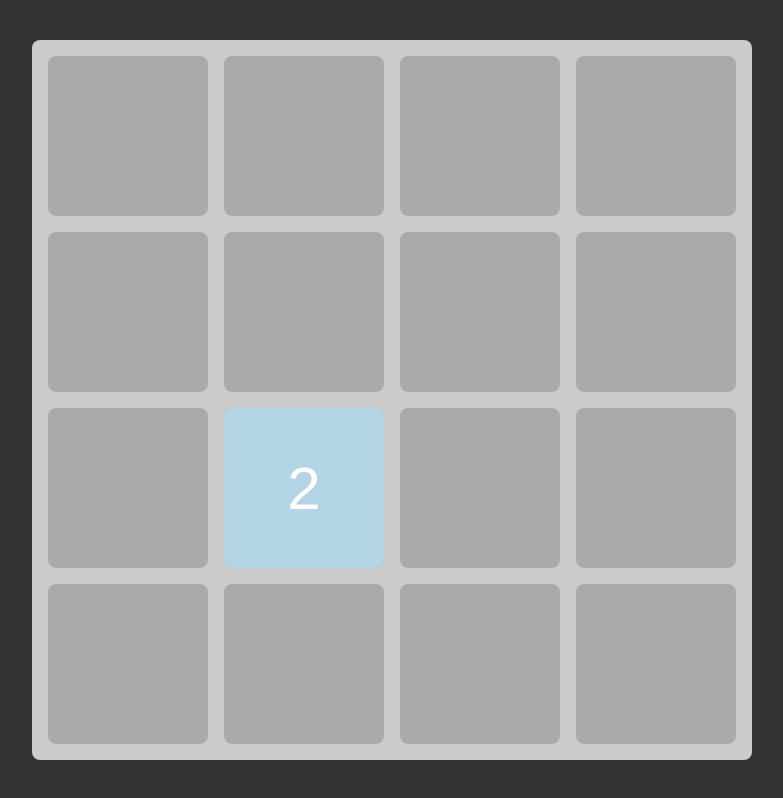
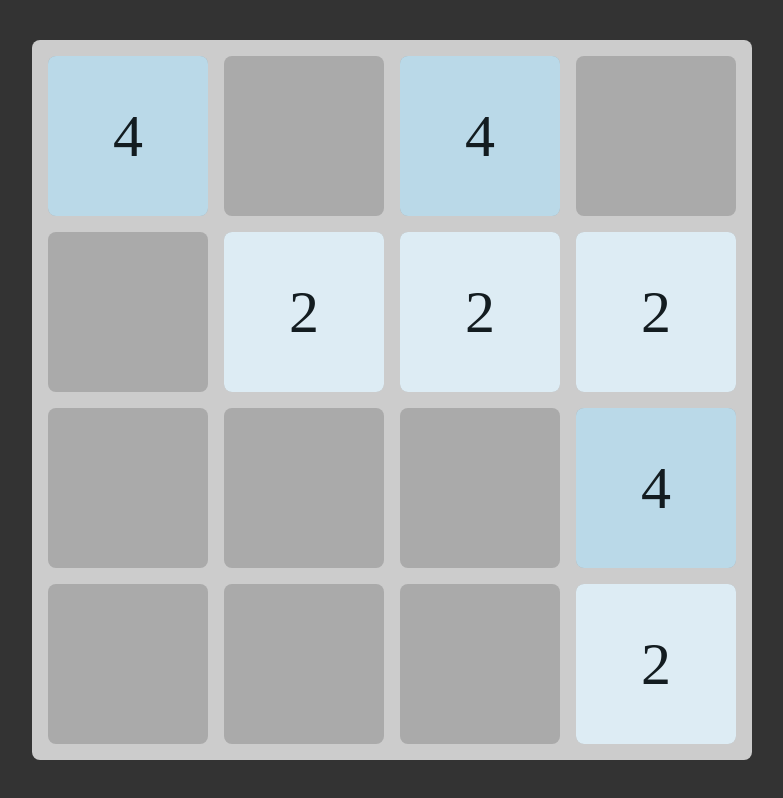
Before and after one commit to wesley08/2048, a plain HTML site: page index.html in a window 1280 px wide. Shown: the whole page, without its empty margins (248-1031 px from the left). Drawn offline with Linux system fonts and the light colour scheme.

Commit message:
refactor

```diff
--- /dev/null
+++ b/grid.js
@@ -0,0 +1,62 @@
+const GRID_SIZE = 4;
+const CELL_SIZE = 20;
+const CELL_GAP = 2;
+
+export default class Grid {
+  #cells;
+  constructor(gridElement) {
+    gridElement.style.setProperty("--grid-size", GRID_SIZE);
+    gridElement.style.setProperty("--cell-size", `${CELL_SIZE}vmin`);
+    gridElement.style.setProperty("--cell-gap", `${CELL_GAP}vmin`);
+    this.#cells = createCellElement(gridElement).map((cellElement, index) => {
+      return new Cell(
+        cellElement,
+        index % GRID_SIZE,
+        Math.floor(index / GRID_SIZE)
+      );
+    });
+  }
+
+  get #emptyCells() {
+    return this.#cells.filter((cell) => cell.tile == null);
+  }
+
+  randomEmptyCell() {
+    const randomIndex = Math.floor(Math.random() * this.#emptyCells.length);
+    return this.#emptyCells[randomIndex];
+  }
+}
+
+class Cell {
+  #cellElement;
+  #x;
+  #y;
+  #tile;
+  constructor(cellElement, x, y) {
+    this.#cellElement = cellElement;
+    this.#x = x;
+    this.#y = y;
+  }
+
+  get tile() {
+    return this.#tile;
+  }
+
+  set tile(value) {
+    this.#tile = value;
+    if (value == null) return;
+    this.#tile.x = this.#x;
+    this.#tile.y = this.#y;
+  }
+}
+
+function createCellElement(gridElement) {
+  let cells = [];
+  for (let i = 0; i < GRID_SIZE * GRID_SIZE; i++) {
+    const cell = document.createElement("div");
+    cell.classList.add("cell");
+    cells.push(cell);
+    gridElement.appendChild(cell);
+  }
+  return cells;
+}
--- a/index.html
+++ b/index.html
@@ -9,24 +9,6 @@
     <script src="index.js" type="module"></script>
 </head>
 <body>
-    <div id="game-board">
-        <div class="cell"></div>
-        <div class="cell"></div>
-        <div class="cell"></div>
-        <div class="cell"></div>
-        <div class="cell"></div>
-        <div class="cell"></div>
-        <div class="cell"></div>
-        <div class="cell"></div>
-        <div class="cell"></div>
-        <div class="cell"></div>
-        <div class="cell"></div>
-        <div class="cell"></div>
-        <div class="cell"></div>
-        <div class="cell"></div>
-        <div class="cell"></div>
-        <div class="cell"></div>
-        <div class="tile">2</div>
-    </div>
+    <div id="game-board"/>
 </body>
 </html>
--- a/index.js
+++ b/index.js
@@ -0,0 +1,39 @@
+import Grid from "./grid.js";
+import Tile from "./tile.js";
+
+const gameBoard = document.getElementById("game-board");
+const grid = new Grid(gameBoard);
+
+grid.randomEmptyCell().tile = new Tile(gameBoard);
+grid.randomEmptyCell().tile = new Tile(gameBoard);
+grid.randomEmptyCell().tile = new Tile(gameBoard);
+grid.randomEmptyCell().tile = new Tile(gameBoard);
+grid.randomEmptyCell().tile = new Tile(gameBoard);
+grid.randomEmptyCell().tile = new Tile(gameBoard);
+grid.randomEmptyCell().tile = new Tile(gameBoard);
+
+setupInput();
+
+function setupInput() {
+  window.addEventListener("keydown", handleInput, { once: true });
+}
+
+function handleInput(e) {
+  switch (e.key) {
+    case "ArrowUp":
+      moveUp();
+      break;
+    case "ArrowDown":
+      moveDown();
+      break;
+    case "ArrowRight":
+      moveRight();
+      break;
+    case "ArrowLeft":
+      moveLeft();
+      break;
+    default:
+      setupInput();
+  }
+  setupInput();
+}
--- a/style.css
+++ b/style.css
@@ -1,6 +1,6 @@
- *, *::before, *::after{
-     box-sizing: border-box;
-     font-family: Arial;
+box-sizing: border-box;
+*, *::before, *::after{
+font-family: Arial;
  }
  body{
      background-color: #333;
@@ -13,9 +13,6 @@
  }
 
  #game-board{
-     --grid-size:4;
-     --cell-size:20vmin;
-     --cell-gap:2vmin;
      --cell-radius:1vmin;
      display: grid;
      grid-template-columns: repeat(var(--grid-size),var(--cell-size));
@@ -33,10 +30,6 @@
 }
 
 .tile{
-    --x :1;
-    --y: 2;
-    --background-color-lightness:80%;
-    --text-lightness: 100%;
     position: absolute;
     display: flex;
     justify-content: center;
@@ -50,6 +43,7 @@
     background-color: hsl(200,50%, var(--background-color-lightness));
     color: hsl(200,25%, var(--text-lightness));
     animation: show 200ms ease-in-out;
+    transition: 100ms ease-in-out;
 }
 
 @keyframes show{
--- /dev/null
+++ b/tile.js
@@ -0,0 +1,38 @@
+export default class Tile {
+  #tileElement;
+  #x;
+  #y;
+  #value;
+  constructor(tileContainer, value = Math.random() > 0.5 ? 2 : 4) {
+    this.#tileElement = document.createElement("div");
+    this.#tileElement.classList.add("tile");
+    tileContainer.append(this.#tileElement);
+    this.value = value;
+  }
+
+  set value(value) {
+    this.#value = value;
+    this.#tileElement.textContent = value;
+    const power = Math.log2(value);
+    const backgroundLightness = 100 - power * 9;
+    this.#tileElement.style.setProperty(
+      "--background-color-lightness",
+      `${backgroundLightness}%`
+    );
+
+    this.#tileElement.style.setProperty(
+      "--text-lightness",
+      `${backgroundLightness < 50 ? 90 : 10}%`
+    );
+  }
+
+  set x(value) {
+    this.#x = value;
+    this.#tileElement.style.setProperty("--x", value);
+  }
+
+  set y(value) {
+    this.#y = value;
+    this.#tileElement.style.setProperty("--y", value);
+  }
+}
```
